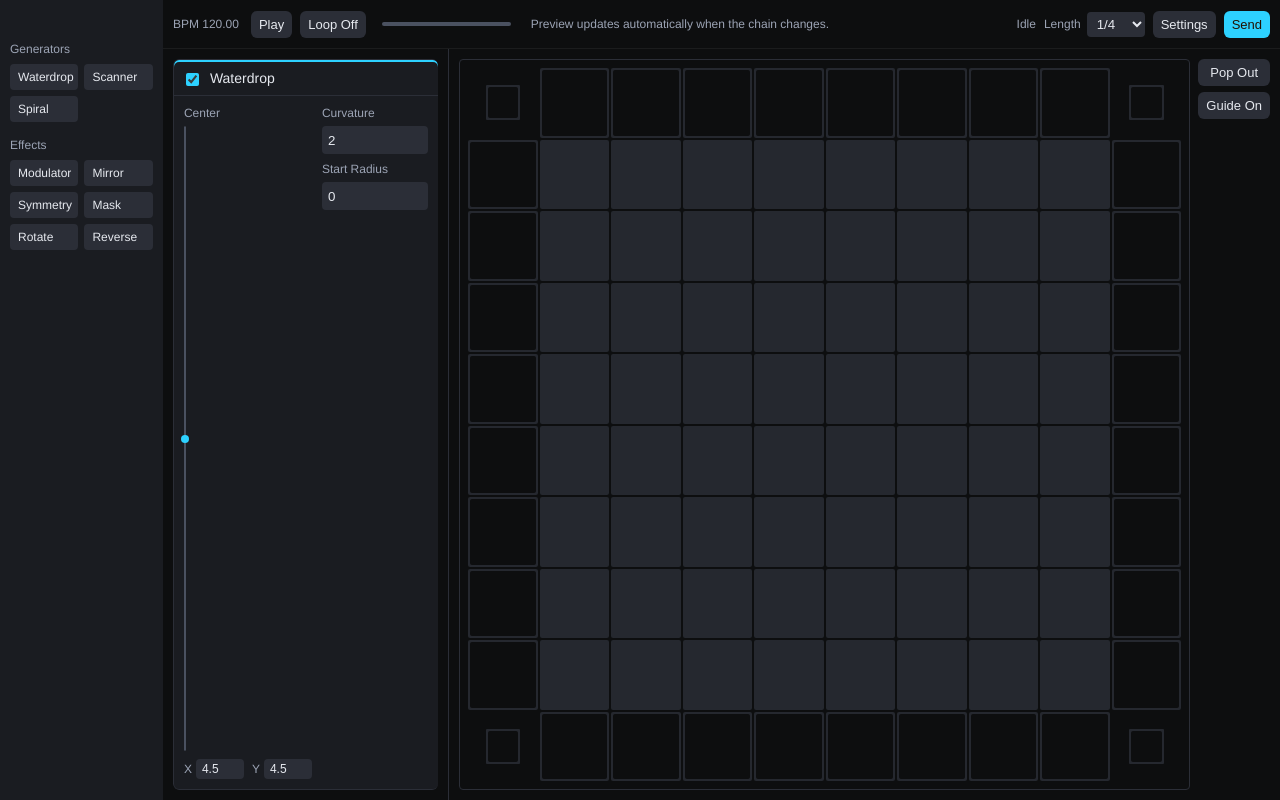
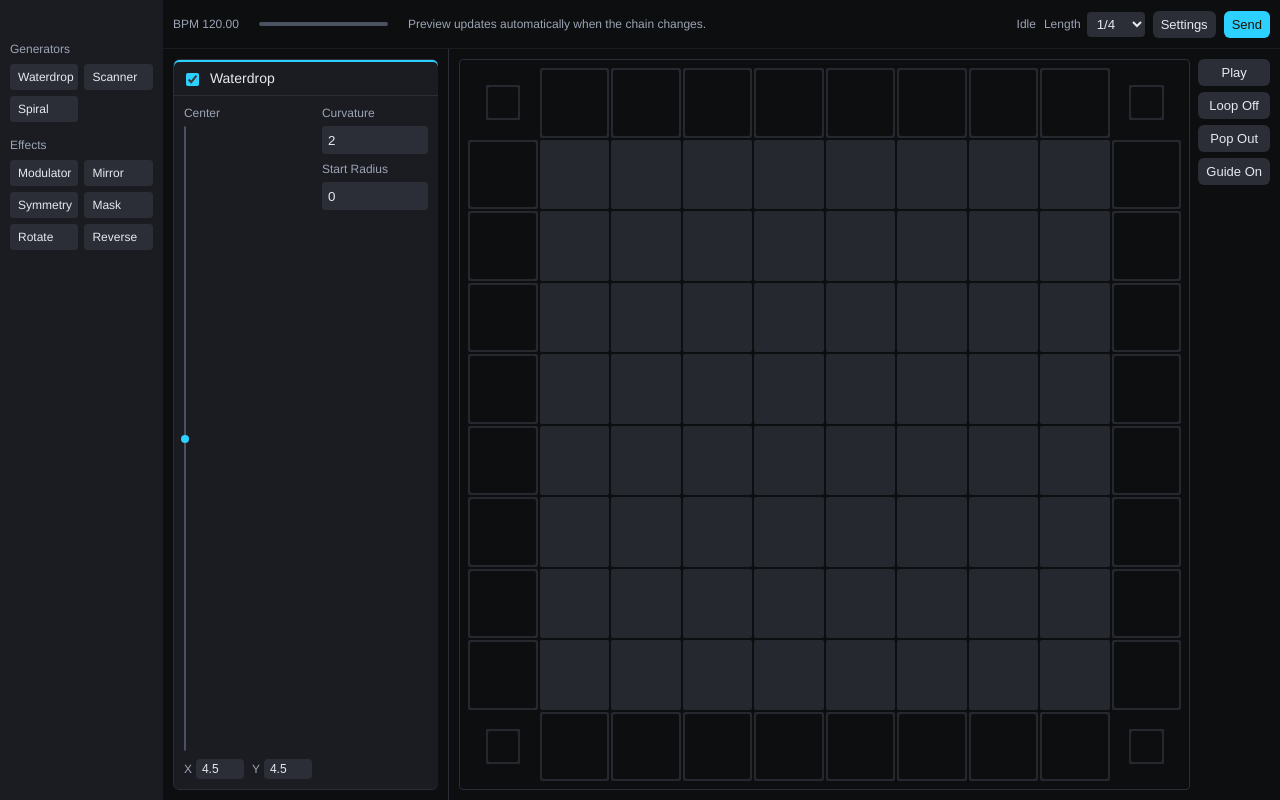
Before and after one commit to sihyunlts/compass, a Svelte app: page / in a window 1280 px wide. Built offline with nearby package versions, Linux system fonts and the light colour scheme.

Commit message:
refactor(renderer): relocate playback controls to preview panel

```diff
--- a/src/renderer/App.svelte
+++ b/src/renderer/App.svelte
@@ -1519,18 +1519,6 @@
         <div class="workspace-head-left">
           <span id="preview-bpm-text" class="header-bpm-text">{toBpmText(uiState.previewBpm)}</span>
           <div class="preview-controls">
-            <button id="preview-play" type="button" onclick={handlePreviewPlayClick}>
-              {uiState.previewPlayLabel}
-            </button>
-            <button
-              id="preview-loop-toggle"
-              class:is-active={uiState.isPreviewLoopEnabled}
-              type="button"
-              aria-pressed={uiState.isPreviewLoopEnabled ? 'true' : 'false'}
-              onclick={handlePreviewLoopToggle}
-            >
-              {uiState.isPreviewLoopEnabled ? 'Loop On' : 'Loop Off'}
-            </button>
             <input
               id="preview-scrub"
               type="range"
@@ -1598,6 +1586,10 @@
             previewState={previewSurfaceState}
             onGuideToggle={handlePreviewGuideToggle}
             onPopout={handlePreviewPopout}
+            playLabel={uiState.previewPlayLabel}
+            loopEnabled={uiState.isPreviewLoopEnabled}
+            onPlayClick={handlePreviewPlayClick}
+            onLoopToggle={handlePreviewLoopToggle}
           />
         {/if}
       </section>
--- a/src/renderer/components/PreviewPanel.svelte
+++ b/src/renderer/components/PreviewPanel.svelte
@@ -2,10 +2,22 @@
   import type { PreviewWindowState } from '../../shared/types';
   import PreviewSurface from './PreviewSurface.svelte';
 
-  let { previewState, onGuideToggle, onPopout } = $props<{
+  let {
+    previewState,
+    onGuideToggle,
+    onPopout,
+    playLabel,
+    loopEnabled,
+    onPlayClick,
+    onLoopToggle,
+  } = $props<{
     previewState: PreviewWindowState | null;
     onGuideToggle: (nextEnabled: boolean) => void;
     onPopout: () => void | Promise<void>;
+    playLabel: string;
+    loopEnabled: boolean;
+    onPlayClick: () => void;
+    onLoopToggle: () => void;
   }>();
 
   const isGuideVisible = (): boolean => previewState?.isGuideEnabled !== false;
@@ -25,6 +37,22 @@
     previewState={previewState}
   />
   <div class="preview-panel-controls">
+    <button
+      id="preview-play"
+      type="button"
+      onclick={onPlayClick}
+    >
+      {playLabel}
+    </button>
+    <button
+      id="preview-loop-toggle"
+      class:is-active={loopEnabled}
+      type="button"
+      aria-pressed={loopEnabled ? 'true' : 'false'}
+      onclick={onLoopToggle}
+    >
+      {loopEnabled ? 'Loop On' : 'Loop Off'}
+    </button>
     <button
       id="preview-popout"
       class="preview-popout-toggle"
@@ -64,8 +92,4 @@
     }
   }
 
-  .preview-popout-toggle,
-  .preview-guide-toggle {
-    flex: 0 0 auto;
-  }
 </style>
```
